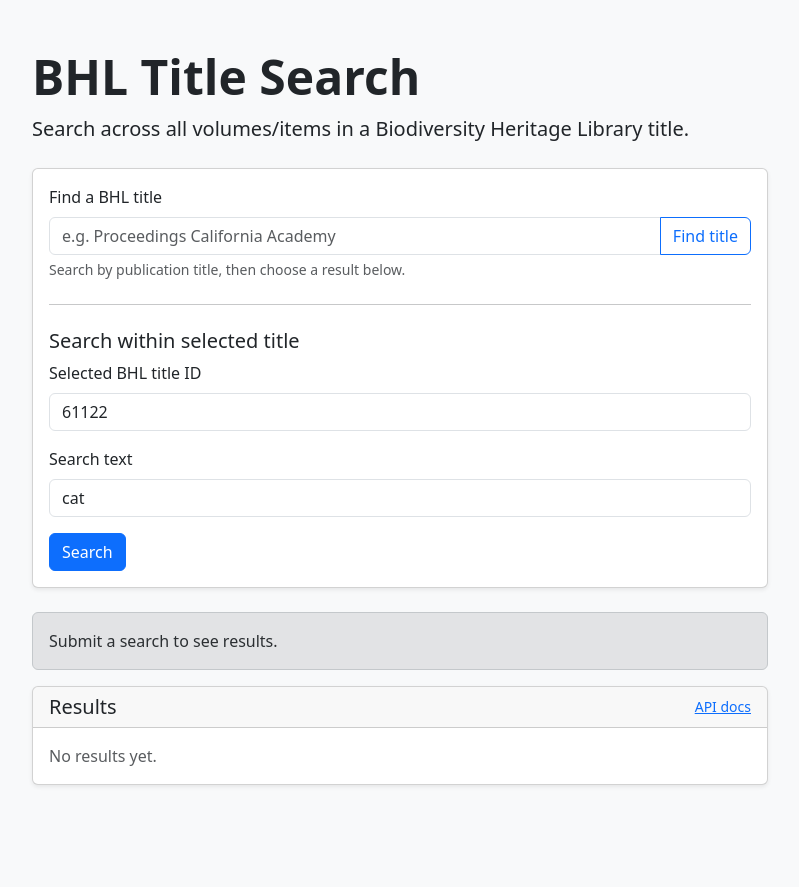
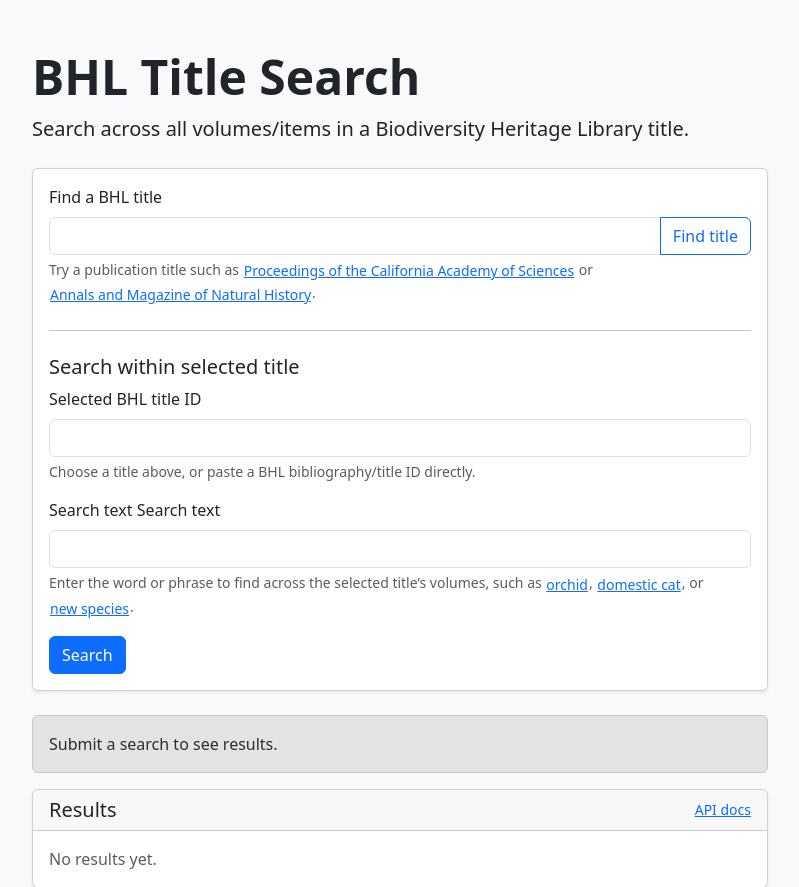
Before and after one commit to dev4pgh/bhl-title-search, a FastAPI app: page / in a window 1280 px wide. Shown: the top 887 px of the page, without its empty margins (240-1039 px from the left). Before the commit the page ends 786 px from the top, so only its background shows below. Run offline with FastAPI, Linux system fonts and the light colour scheme.

Commit message:
Improve search form example text

```diff
--- a/app/main.py
+++ b/app/main.py
@@ -273,8 +273,8 @@ def home(request: Request):
         request,
         "index.html",
         {
-            "example_title_id": 61122,
-            "example_text": "cat",
+            "example_title_id": "",
+            "example_text": "",
         },
     )
 
--- a/app/static/app.js
+++ b/app/static/app.js
@@ -12,6 +12,8 @@ const selectedTitleHeading = document.querySelector("#selected-title-heading");
 const selectedTitleSummary = document.querySelector("#selected-title-summary");
 const titleLookupCollapseEl = document.querySelector("#title-lookup-collapse");
 const changeTitleButton = document.querySelector("#change-title-button");
+const titleQueryInput = document.querySelector("#title-query");
+const searchTextInput = document.querySelector("#text");
 
 function setStatus(message, type) {
   statusEl.textContent = message;
@@ -370,6 +372,20 @@ titleLookupForm.addEventListener("submit", async (event) => {
   }
 });
 
+document.querySelectorAll(".example-title").forEach((button) => {
+  button.addEventListener("click", () => {
+    titleQueryInput.value = button.dataset.title;
+    titleQueryInput.focus();
+  });
+});
+
+document.querySelectorAll(".example-search-text").forEach((button) => {
+  button.addEventListener("click", () => {
+    searchTextInput.value = button.dataset.text;
+    searchTextInput.focus();
+  });
+});
+
 form.addEventListener("submit", async (event) => {
   event.preventDefault();
 
--- a/app/templates/index.html
+++ b/app/templates/index.html
@@ -26,13 +26,22 @@
                             <label for="title-query" class="form-label">Find a BHL title</label>
                             <div class="input-group">
                                 <input id="title-query" name="title" type="search" class="form-control"
-                                    placeholder="e.g. Proceedings California Academy" autocomplete="off">
+                                    aria-describedby="title-query-help" autocomplete="off" required>
                                 <button id="title-lookup-button" type="submit" class="btn btn-outline-primary">
                                     Find title
                                 </button>
                             </div>
-                            <div class="form-text">
-                                Search by publication title, then choose a result below.
+                            <div id="title-query-help" class="form-text">
+                                Try a publication title such as
+                                <button type="button" class="btn btn-link btn-sm p-0 example-title"
+                                    data-title="Proceedings of the California Academy of Sciences">
+                                    Proceedings of the California Academy of Sciences
+                                </button>
+                                or
+                                <button type="button" class="btn btn-link btn-sm p-0 example-title"
+                                    data-title="Annals and Magazine of Natural History">
+                                    Annals and Magazine of Natural History
+                                </button>.
                             </div>
                         </form>
 
@@ -57,13 +66,32 @@
                             <div class="mb-3">
                                 <label for="title-id" class="form-label">Selected BHL title ID</label>
                                 <input id="title-id" name="title_id" type="number" class="form-control"
-                                    value="{{ example_title_id }}" required>
+                                    value="{{ example_title_id }}" aria-describedby="title-id-help" required>
+                                <div id="title-id-help" class="form-text">
+                                    Choose a title above, or paste a BHL bibliography/title ID directly.
+                                </div>
                             </div>
 
                             <div class="mb-3">
                                 <label for="text" class="form-label">Search text</label>
+                                <label for="text" class="form-label">Search text</label>
                                 <input id="text" name="text" type="search" class="form-control"
-                                    value="{{ example_text }}" required>
+                                    value="{{ example_text }}" aria-describedby="search-text-help" required>
+                                <div id="search-text-help" class="form-text">
+                                    Enter the word or phrase to find across the selected title’s volumes, such as
+                                    <button type="button" class="btn btn-link btn-sm p-0 example-search-text"
+                                        data-text="orchid">
+                                        orchid
+                                    </button>,
+                                    <button type="button" class="btn btn-link btn-sm p-0 example-search-text"
+                                        data-text="domestic cat">
+                                        domestic cat
+                                    </button>, or
+                                    <button type="button" class="btn btn-link btn-sm p-0 example-search-text"
+                                        data-text="new species">
+                                        new species
+                                    </button>.
+                                </div>
                             </div>
 
                             <button id="search-button" type="submit" class="btn btn-primary">
```
